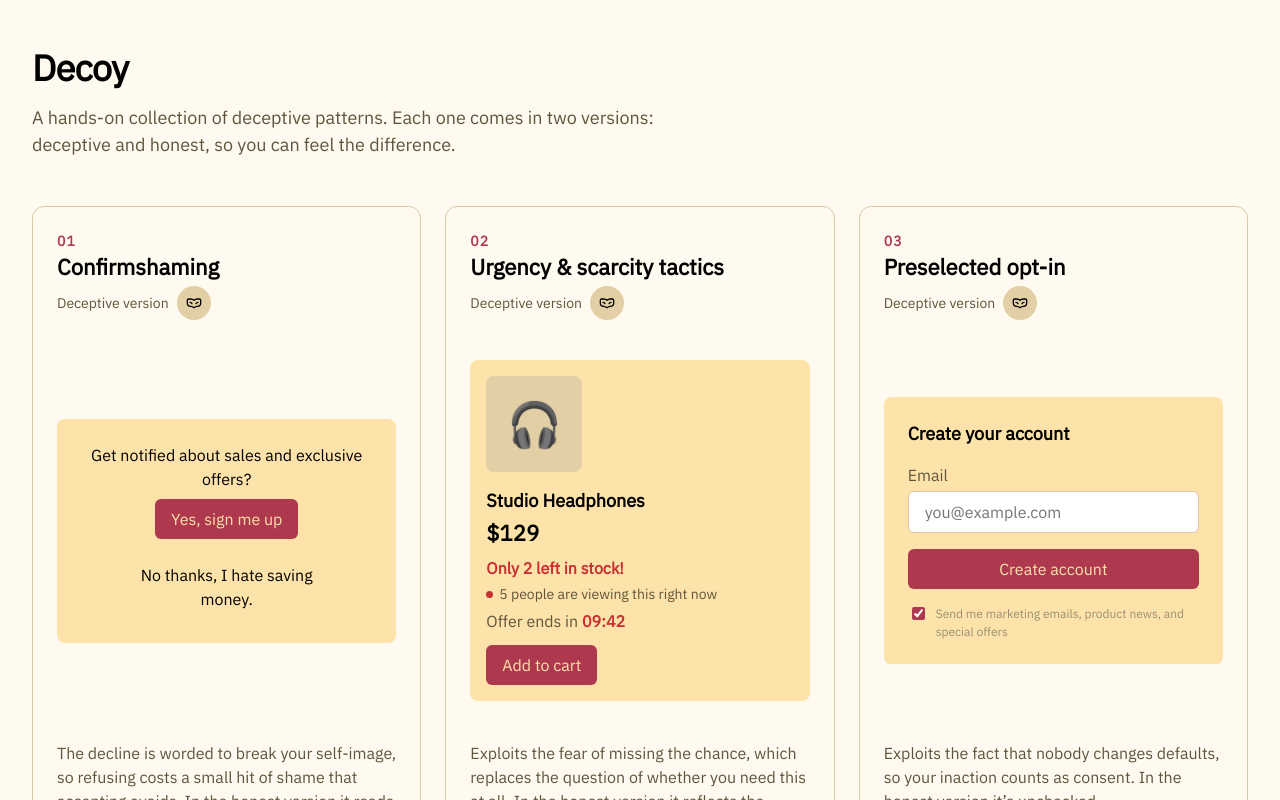
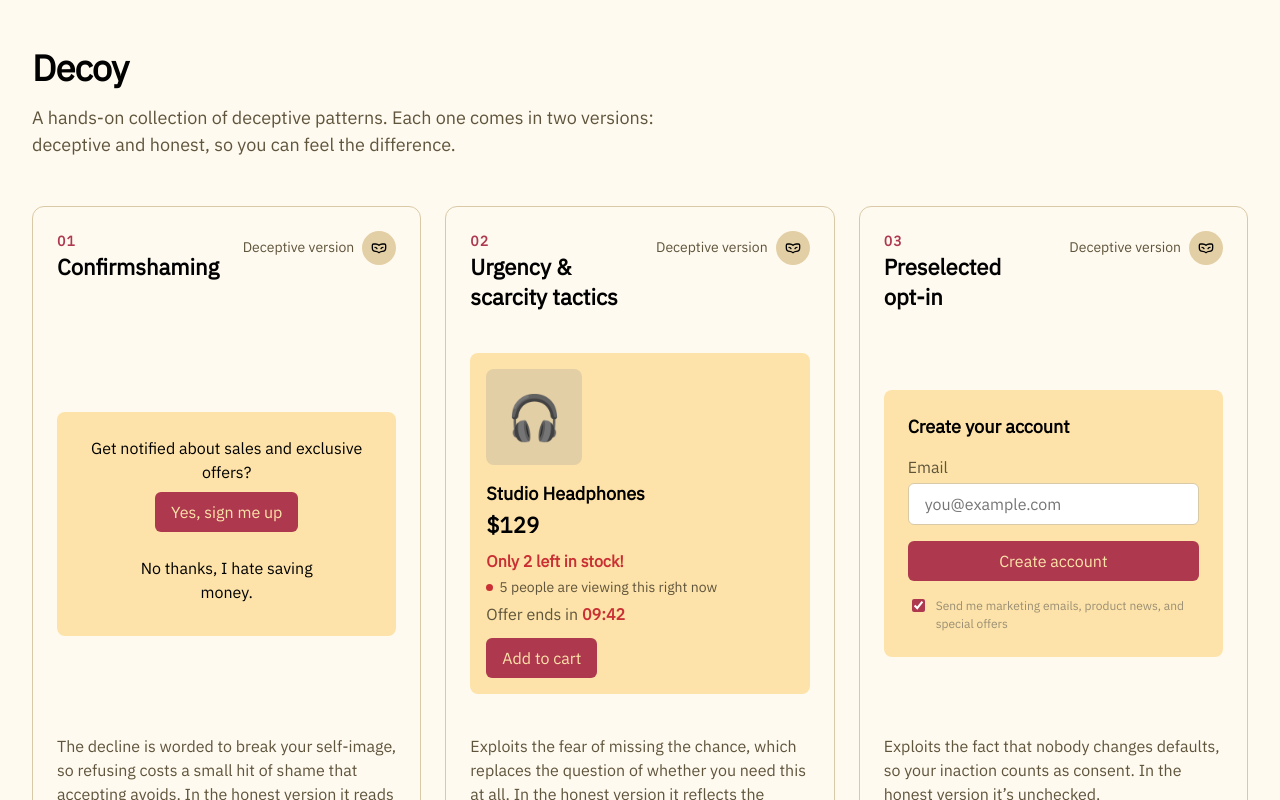
Before and after one commit to levelorbit/decoy, a React (Vite) app: page / in a window 1280 px wide. Shown: the top 800 px of the page. Built offline with nearby package versions, Linux system fonts and the light colour scheme.

Commit message:
Pin card toggle top-right with grid header

```diff
--- a/src/components/DeceptionCard/DeceptionCard.module.css
+++ b/src/components/DeceptionCard/DeceptionCard.module.css
@@ -17,11 +17,10 @@
 }
 
 .header {
-  display: flex;
-  flex-wrap: wrap;
-  align-items: flex-start;
-  justify-content: space-between;
-  gap: var(--space-1) var(--space-4);
+  display: grid;
+  grid-template-columns: minmax(0, 1fr) auto;
+  align-items: start;
+  column-gap: var(--space-4);
 }
 
 .index {
```
